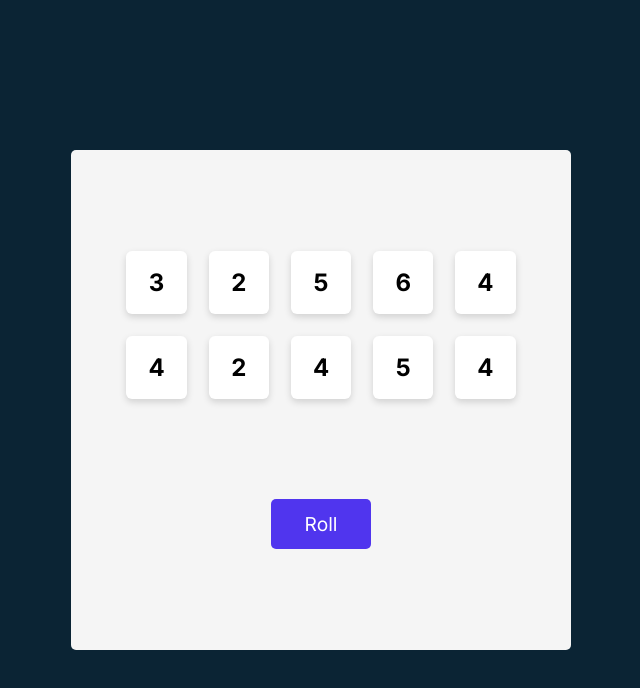
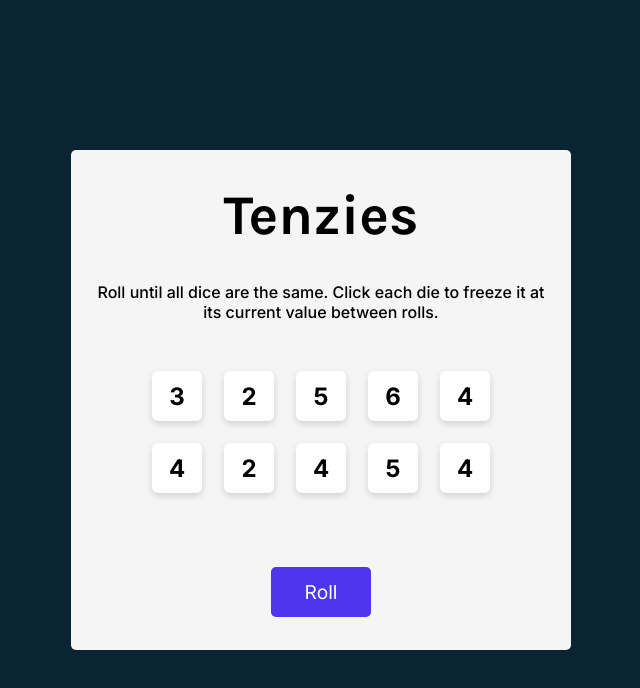
Before and after one commit to aneeshsunganahalli/Tenzies, a React (Vite) app: page / in a window 1280 px wide. Shown: the top 688 px of the page, without its empty margins (319-959 px from the left). Built offline with nearby package versions, Linux system fonts and the light colour scheme.

Commit message:
Added basic UI

```diff
--- a/src/App.css
+++ b/src/App.css
@@ -13,6 +13,7 @@
   display: grid;
   grid-template: auto auto / repeat(5, 1fr);
   gap: 22px;
+  margin-bottom: 40px;
 }
 
 .roll{
@@ -26,3 +27,17 @@
   border-radius: 5px;
   cursor: pointer;
 }
+
+.title{
+  font-size: 56px;
+  margin: 0;
+  font-family: Karla, sans-serif;
+}
+
+.instructions{
+  font-family: Inter, sans-serif;
+  font-weight: 500;
+  margin-top: 0;
+  text-align: center;
+  padding: 0 20px;
+}
--- a/src/App.jsx
+++ b/src/App.jsx
@@ -47,6 +47,8 @@
 
   return (
       <main>
+        <h1 className='title'>Tenzies</h1>
+        <p className='instructions'>Roll until all dice are the same. Click each die to freeze it at its current value between rolls.</p>
         <div className="dice-container">
           {diceElements}
         </div>
--- a/src/index.css
+++ b/src/index.css
@@ -21,7 +21,8 @@
 }
 
 .dice{
-  padding: 17px 22px;
+  height: 50px;
+  width: 50px;
   border: none;
   background-color: white;
   border-radius: 6px;
```
